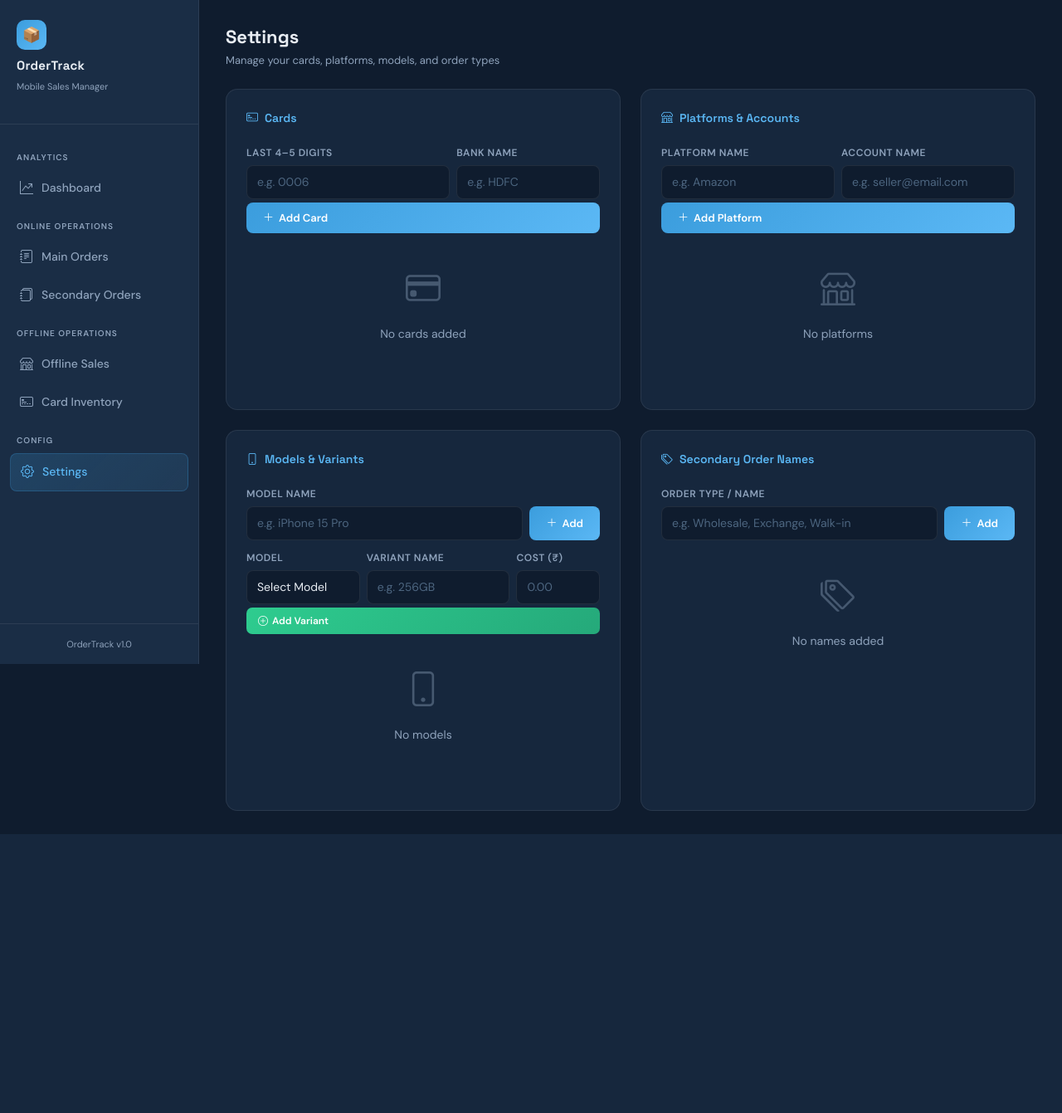
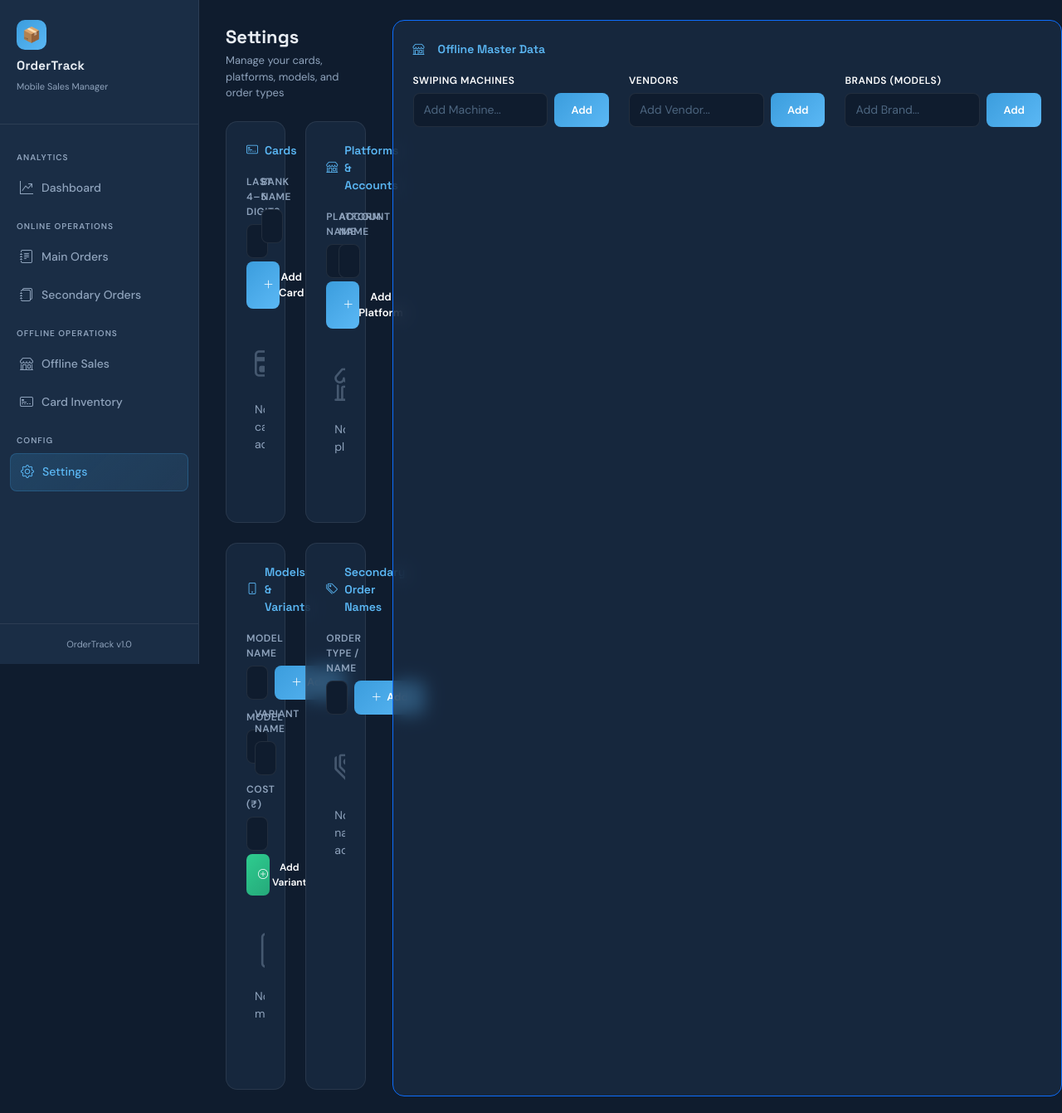
Before and after one commit to sadhukhangourab9-star/sales-tracker-made-by-claude, a Flask app: page /settings in a window 1280 px wide. Shown: the whole page at 83% size. Before the commit the page ends 1005 px from the top, so only its background shows below. Run offline with Flask 3, Linux system fonts and the light colour scheme; data that the repository does not hold is empty; some libraries are stand-ins or nearby versions.

Commit message:
Update settings.html

```diff
--- a/templates/settings.html
+++ b/templates/settings.html
@@ -250,4 +250,33 @@ async function deleteSecOrderName(id) {
 
 init();
 </script>
+<div class="card-panel mt-4 border-top border-primary pt-4">
+  <div class="card-panel-title"><i class="bi bi-shop me-2"></i> Offline Master Data</div>
+  <div class="row g-4">
+    <div class="col-md-4">
+      <div class="form-label text-white">Swiping Machines</div>
+      <div class="d-flex gap-2 mb-2">
+        <input type="text" id="s_machine" class="form-control form-control-sm" placeholder="Add Machine...">
+        <button class="btn-primary-custom btn-sm" onclick="addMaster('machines', 's_machine', 'name')">Add</button>
+      </div>
+      <ul class="list-group list-group-flush" id="list_machines" style="max-height: 200px; overflow-y: auto;"></ul>
+    </div>
+    <div class="col-md-4">
+      <div class="form-label text-white">Vendors</div>
+      <div class="d-flex gap-2 mb-2">
+        <input type="text" id="s_vendor" class="form-control form-control-sm" placeholder="Add Vendor...">
+        <button class="btn-primary-custom btn-sm" onclick="addMaster('vendors', 's_vendor', 'name')">Add</button>
+      </div>
+      <ul class="list-group list-group-flush" id="list_vendors" style="max-height: 200px; overflow-y: auto;"></ul>
+    </div>
+    <div class="col-md-4">
+      <div class="form-label text-white">Brands (Models)</div>
+      <div class="d-flex gap-2 mb-2">
+        <input type="text" id="s_brand" class="form-control form-control-sm" placeholder="Add Brand...">
+        <button class="btn-primary-custom btn-sm" onclick="addMaster('brands', 's_brand', 'name')">Add</button>
+      </div>
+      <ul class="list-group list-group-flush" id="list_brands" style="max-height: 200px; overflow-y: auto;"></ul>
+    </div>
+  </div>
+</div>
 {% endblock %}
```
